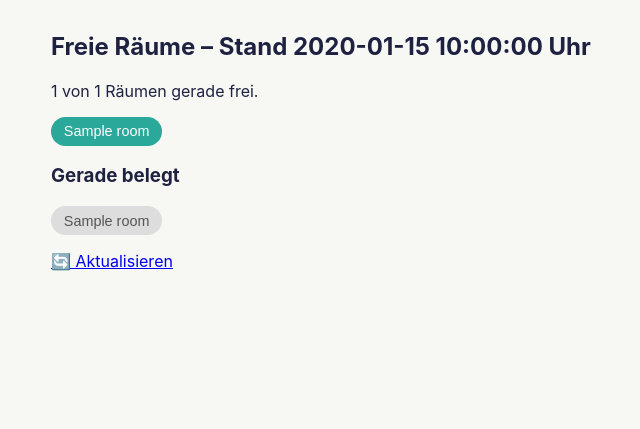
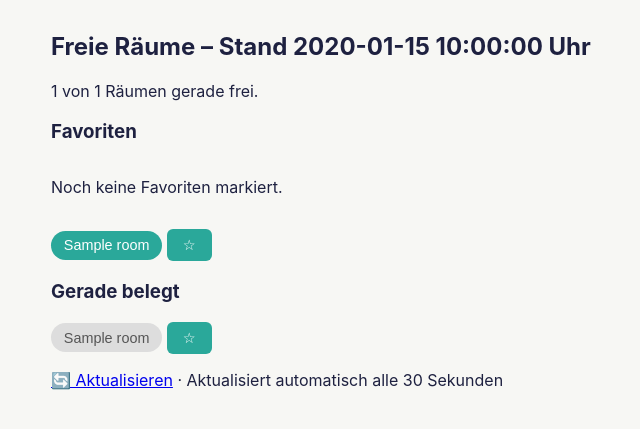
Before and after one commit to jaronanders/raumradar, a Flask app: template templates/free_rooms.html in a window 1280 px wide. Shown: the part 60-489 px from the top of the page, without its empty margins (255-895 px from the left). Run offline with Flask 3, Linux system fonts and the light colour scheme; the template is opened without the code that fills it: most values are stand-ins (such as "Sample title", 1, 10 or a date in 2020).

Commit message:
Update free_rooms.html

```diff
--- a/templates/free_rooms.html
+++ b/templates/free_rooms.html
@@ -3,10 +3,19 @@
 <h2>Freie Räume – Stand {{ current_time }} Uhr</h2>
 
 <p>{{ free_rooms|length }} von {{ total_rooms }} Räumen gerade frei.</p>
+<p id="loading-message" class="loading-message" hidden>Daten werden geladen ...</p>
+
+<h3>Favoriten</h3>
+<div id="favorite-rooms" class="room-grid">
+    <p class="favorite-empty">Noch keine Favoriten markiert.</p>
+</div>
 
 <div class="room-grid">
     {% for room in free_rooms %}
-        <button class="room-chip free room-button" type="button" data-room="{{ room }}">{{ room }}</button>
+        <span class="room-entry">
+            <button class="room-chip free room-button" type="button" data-room="{{ room }}">{{ room }}</button>
+            <button class="favorite-button" type="button" data-room="{{ room }}" aria-label="Raum {{ room }} favorisieren">☆</button>
+        </span>
     {% else %}
         <p>Keine freien Räume gefunden (oder gerade keine Daten verfügbar).</p>
     {% endfor %}
@@ -15,7 +24,10 @@
 <h3>Gerade belegt</h3>
 <div class="room-grid">
     {% for room in occupied_rooms %}
-        <button class="room-chip occupied room-button" type="button" data-room="{{ room }}">{{ room }}</button>
+        <span class="room-entry">
+            <button class="room-chip occupied room-button" type="button" data-room="{{ room }}">{{ room }}</button>
+            <button class="favorite-button" type="button" data-room="{{ room }}" aria-label="Raum {{ room }} favorisieren">☆</button>
+        </span>
     {% endfor %}
 </div>
 
@@ -24,12 +36,54 @@
     <p id="room-details-text"></p>
 </div>
 
-<p><a href="{{ url_for('free_rooms') }}">🔄 Aktualisieren</a></p>
+<p><a href="{{ url_for('free_rooms') }}">🔄 Aktualisieren</a> · Aktualisiert automatisch alle 30 Sekunden</p>
 <script>
     const nextLessons = {{ next_lessons|tojson }};
+    const favoriteKey = 'raumradar-favorite-rooms';
+    const favoriteRooms = new Set(JSON.parse(localStorage.getItem(favoriteKey) || '[]'));
     const details = document.getElementById('room-details');
     const title = document.getElementById('room-details-title');
     const text = document.getElementById('room-details-text');
+    const favoriteContainer = document.getElementById('favorite-rooms');
+    const loadingMessage = document.getElementById('loading-message');
+
+    function renderFavorites() {
+        favoriteContainer.replaceChildren();
+        const availableRooms = [...document.querySelectorAll('.room-button')].map((button) => button.dataset.room);
+        const favorites = [...favoriteRooms].filter((room) => availableRooms.includes(room));
+        if (!favorites.length) {
+            const empty = document.createElement('p');
+            empty.className = 'favorite-empty';
+            empty.textContent = 'Noch keine Favoriten markiert.';
+            favoriteContainer.append(empty);
+            return;
+        }
+        favorites.forEach((room) => {
+            const shortcut = document.createElement('button');
+            shortcut.className = 'room-chip favorite-chip';
+            shortcut.type = 'button';
+            shortcut.textContent = `★ ${room}`;
+            shortcut.addEventListener('click', () => document.querySelector(`.room-button[data-room="${room}"]`).click());
+            favoriteContainer.append(shortcut);
+        });
+    }
+
+    document.querySelectorAll('.favorite-button').forEach((button) => {
+        const room = button.dataset.room;
+        const update = () => {
+            const isFavorite = favoriteRooms.has(room);
+            button.textContent = isFavorite ? '★' : '☆';
+            button.classList.toggle('is-favorite', isFavorite);
+            button.setAttribute('aria-label', isFavorite ? `Raum ${room} aus Favoriten entfernen` : `Raum ${room} favorisieren`);
+        };
+        update();
+        button.addEventListener('click', () => {
+            favoriteRooms.has(room) ? favoriteRooms.delete(room) : favoriteRooms.add(room);
+            localStorage.setItem(favoriteKey, JSON.stringify([...favoriteRooms]));
+            update();
+            renderFavorites();
+        });
+    });
 
     document.querySelectorAll('.room-button').forEach((button) => {
         button.addEventListener('click', () => {
@@ -43,5 +97,9 @@
             details.scrollIntoView({ behavior: 'smooth', block: 'nearest' });
         });
     });
+
+    renderFavorites();
+    window.setTimeout(() => window.location.reload(), 30000);
+    window.addEventListener('beforeunload', () => { loadingMessage.hidden = false; });
 </script>
 {% endblock %}
```
